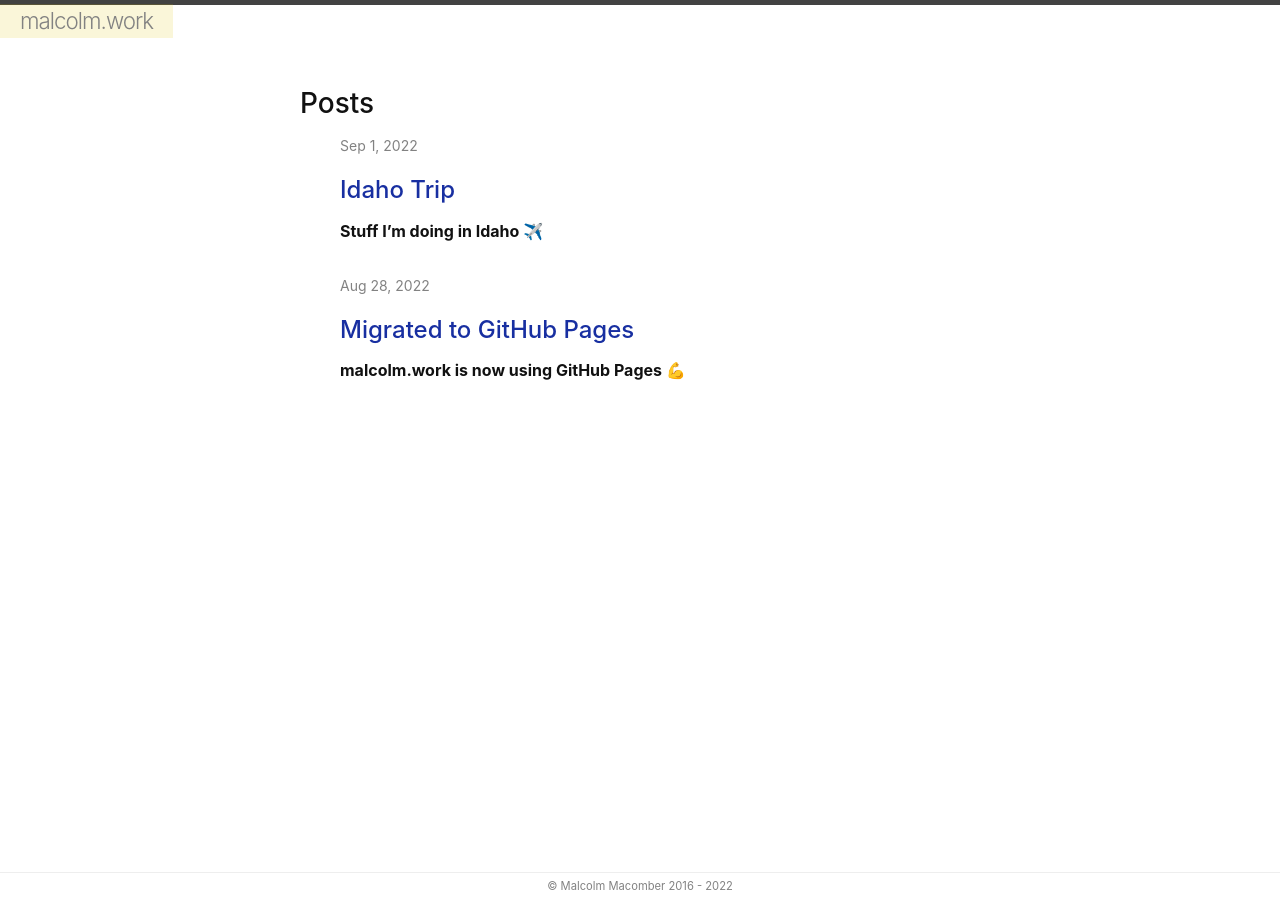
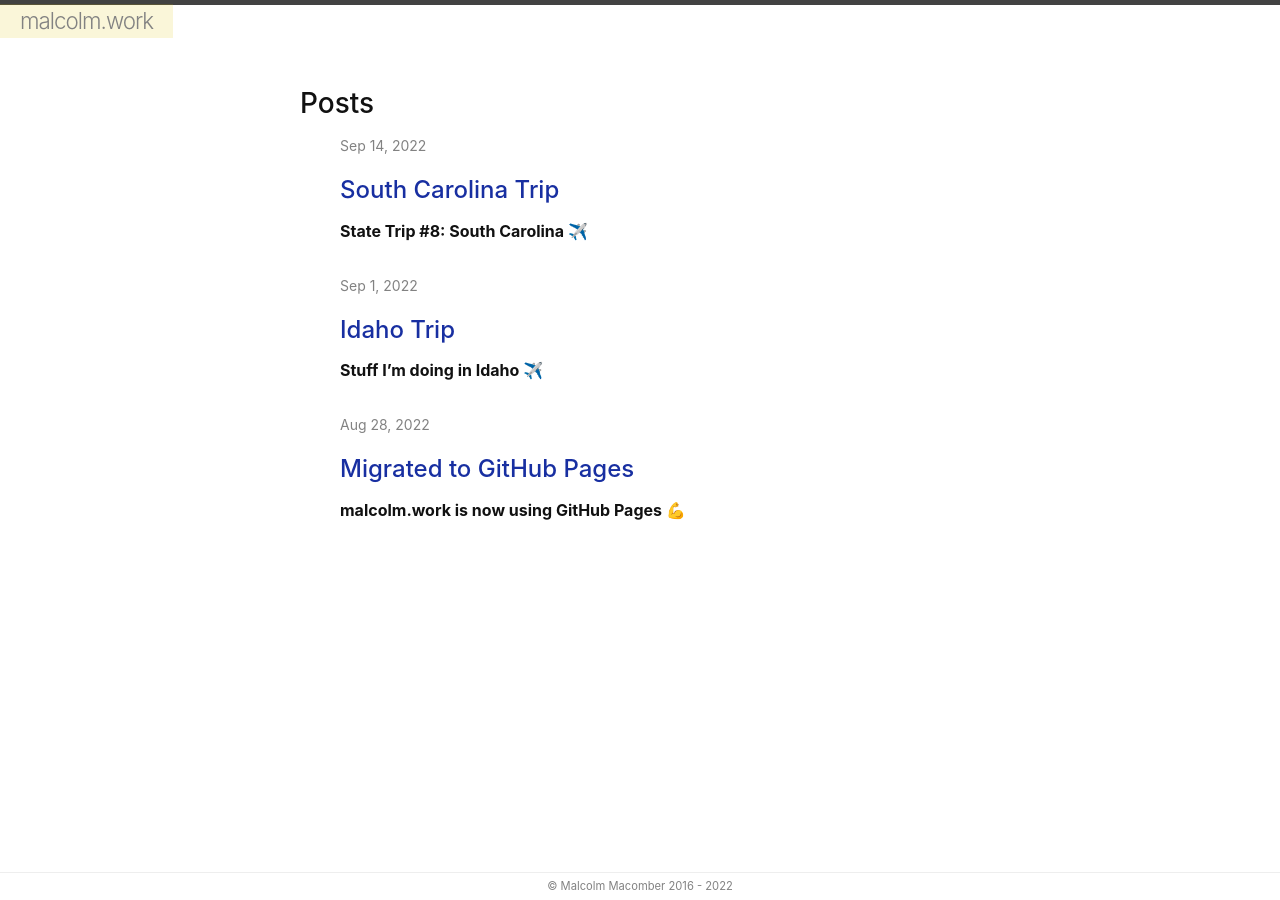
Before and after one commit to mmacomber0/mmacomber0.github.io, a Jekyll site: the page built from pages/blog.md, in a window 1280 px wide. Built offline with Jekyll 4.4.1, drawn with Linux system fonts in a browser that asks for light colours; some of the changed lines change nothing that is shown.

Commit message:
Add South Carolina blog post

```diff
--- a/_posts/2022-09-01-idaho-trip.md
+++ b/_posts/2022-09-01-idaho-trip.md
@@ -4,6 +4,7 @@
 title:  "Idaho Trip"
 date:   2022-09-01 -0700
 author: Malcolm Macomber
+redirect_from: /id-trip
 ---
 
 **Stuff I'm doing in Idaho ✈️**
--- /dev/null
+++ b/_posts/2022-09-14-south-carolina-trip.md
@@ -0,0 +1,25 @@
+---
+layout: post
+categories: travel
+title:  "South Carolina Trip"
+date:   2022-09-14 -0700
+author: Malcolm Macomber
+redirect_from: /sc-trip
+---
+
+**State Trip #8: South Carolina ✈️**
+
+<!--more-->
+
+My wife and I are trying to spend a week in each US state. We do about 2 or 3 a year.
+
+Next up is South Carolina! I've only ever driven through this state, but it looks to offer quite a lot.
+- We'll spend some days in coastal towns, feasting on seafood.
+- We'll make our way inland towards the Appalachian mountains for some hiking, waterfalls, and outdoor beauty.
+- We'll stop in a few cities to enjoy public art, restaurants, markets, etc.
+
+We'll be there in the fall, so I'm excited to enjoy some cooler weather as well.
+
+Check out the map below for some of the stuff we plan on doing. We always plan backups, so don't hold me to any of these! 😁
+
+<iframe class="map-in-post" src="https://www.google.com/maps/d/embed?mid=1330u3TV72soUBPDOk3rjGsREgantSas&ehbc=2E312F"></iframe>
```
